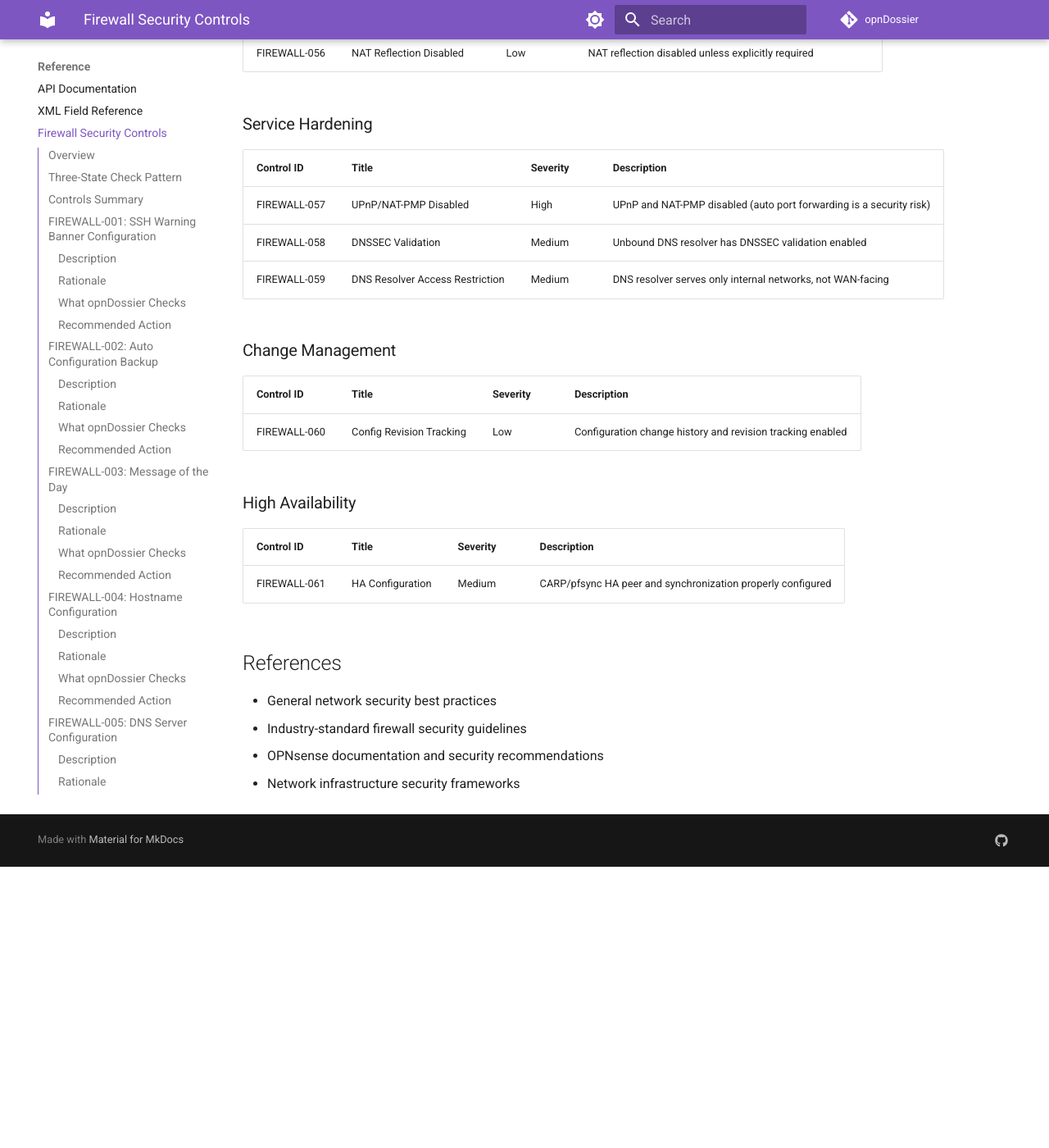
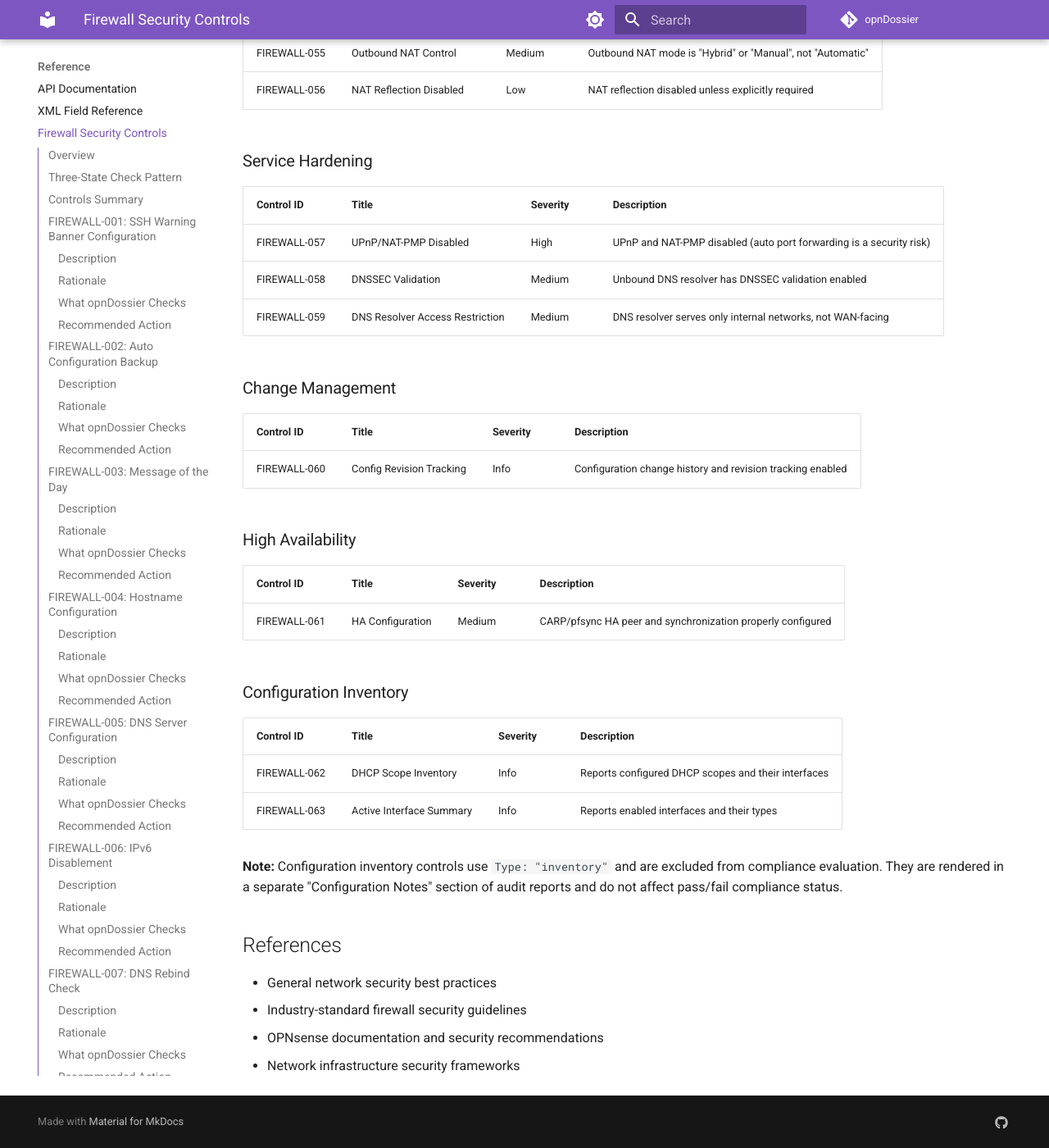
Before and after one commit to EvilBit-Labs/opnDossier, an MkDocs documentation site: the page built from docs/firewall-security-controls-reference.md, in a window 1280 px wide and 1400 px high, scrolled down 13803 px. Shown: the whole window at 82% size. Built offline with MkDocs 1.6.1 and Material for MkDocs 9.7.7, drawn with Linux system fonts in a browser that asks for light colours; comment, search, counter and statistics services are not loaded; the version menu is left out; before the commit the page ends 14860 px from its top, so only the background shows below that; some of the changed text lies outside the part shown.

Commit message:
docs: Dosu updates for PR #510

```diff
--- a/docs/firewall-security-controls-reference.md
+++ b/docs/firewall-security-controls-reference.md
@@ -20,7 +20,7 @@ Each firewall compliance check returns one of three states:
 | ------------ | -------------------------------- | --------------------- | -------- | ----------- |
 | FIREWALL-001 | SSH Warning Banner Configuration | SSH Security          | Medium   | Unknown     |
 | FIREWALL-002 | Auto Configuration Backup        | Backup and Recovery   | Medium   | Implemented |
-| FIREWALL-003 | Message of the Day               | System Configuration  | Low      | Unknown     |
+| FIREWALL-003 | Message of the Day               | System Configuration  | Info     | Unknown     |
 | FIREWALL-004 | Hostname Configuration           | System Configuration  | Low      | Implemented |
 | FIREWALL-005 | DNS Server Configuration         | Network Configuration | Medium   | Implemented |
 | FIREWALL-006 | IPv6 Disablement                 | Network Configuration | Medium   | Implemented |
@@ -105,7 +105,7 @@ Install and enable AutoConfigBackup:
 | ------------ | ------------------------------------------- |
 | **ID**       | FIREWALL-003                                |
 | **Category** | System Configuration                        |
-| **Severity** | Low                                         |
+| **Severity** | Info                                        |
 | **Status**   | Unknown (OS-level setting)                  |
 | **Tags**     | `motd`, `legal-notice`, `firewall-controls` |
 
@@ -311,6 +311,7 @@ Enable HTTPS for web management:
 | **High**   | Critical security controls that must be implemented. Non-compliance creates significant risk.                   |
 | **Medium** | Important security controls that should be implemented. Non-compliance creates moderate risk.                   |
 | **Low**    | Recommended security controls for enhanced security posture. Non-compliance is acceptable in some environments. |
+| **Info**   | Informational observations about configuration. Not a security failure; provided for awareness and documentation. |
 
 ## Future Controls
 
@@ -347,7 +348,7 @@ The following controls are planned for future releases, organized by security do
 | FIREWALL-023 | No "Any" Source on WAN Inbound | High     | Inbound WAN pass rules have specific source restrictions           |
 | FIREWALL-024 | Specific Port Rules            | Medium   | Rules specify exact ports/services, not "any" port                 |
 | FIREWALL-025 | Rule Documentation             | Medium   | Every firewall rule has a non-empty description                    |
-| FIREWALL-026 | Disabled Rule Cleanup          | Low      | Flag excessive disabled rules (>10) indicating stale configuration |
+| FIREWALL-026 | Disabled Rule Cleanup          | Info     | Flag excessive disabled rules (>10) indicating stale configuration |
 | FIREWALL-027 | Protocol Specification         | Medium   | Pass rules specify protocol (TCP, UDP, ICMP), not "any"            |
 | FIREWALL-028 | Pass Rule Logging              | Medium   | Critical pass rules have logging enabled for security monitoring   |
 
@@ -383,14 +384,14 @@ The following controls are planned for future releases, organized by security do
 | FIREWALL-039 | Remote Syslog Configured    | High     | Logs forwarded to remote syslog/SIEM (`Syslog.RemoteServer` non-empty) |
 | FIREWALL-040 | Authentication Event Log    | Medium   | Auth logging enabled (`Syslog.AuthLogging`)                            |
 | FIREWALL-041 | Firewall Filter Logging     | Medium   | Firewall filter logging enabled (`Syslog.FilterLogging`)               |
-| FIREWALL-042 | Log Retention Configuration | Low      | Local log rotation and size limits configured                          |
+| FIREWALL-042 | Log Retention Configuration | Info     | Local log rotation and size limits configured                          |
 
 ### Time Synchronization
 
 | Control ID   | Title                  | Severity | Description                                                    |
 | ------------ | ---------------------- | -------- | -------------------------------------------------------------- |
 | FIREWALL-043 | NTP Configuration      | Medium   | At least 2 NTP time sources configured in `System.TimeServers` |
-| FIREWALL-044 | Timezone Configuration | Low      | System timezone explicitly set (not empty/default)             |
+| FIREWALL-044 | Timezone Configuration | Info     | System timezone explicitly set (not empty/default)             |
 
 ### SNMP Security
 
@@ -431,7 +432,7 @@ The following controls are planned for future releases, organized by security do
 
 | Control ID   | Title                    | Severity | Description                                                |
 | ------------ | ------------------------ | -------- | ---------------------------------------------------------- |
-| FIREWALL-060 | Config Revision Tracking | Low      | Configuration change history and revision tracking enabled |
+| FIREWALL-060 | Config Revision Tracking | Info     | Configuration change history and revision tracking enabled |
 
 ### High Availability
 
@@ -439,6 +440,15 @@ The following controls are planned for future releases, organized by security do
 | ------------ | ---------------- | -------- | ----------------------------------------------------------- |
 | FIREWALL-061 | HA Configuration | Medium   | CARP/pfsync HA peer and synchronization properly configured |
 
+### Configuration Inventory
+
+| Control ID   | Title                    | Severity | Description                                                        |
+| ------------ | ------------------------ | -------- | ------------------------------------------------------------------ |
+| FIREWALL-062 | DHCP Scope Inventory     | Info     | Reports configured DHCP scopes and their interfaces                |
+| FIREWALL-063 | Active Interface Summary | Info     | Reports enabled interfaces and their types                         |
+
+**Note:** Configuration inventory controls use `Type: "inventory"` and are excluded from compliance evaluation. They are rendered in a separate "Configuration Notes" section of audit reports and do not affect pass/fail compliance status.
+
 ## References
 
 - General network security best practices
```
